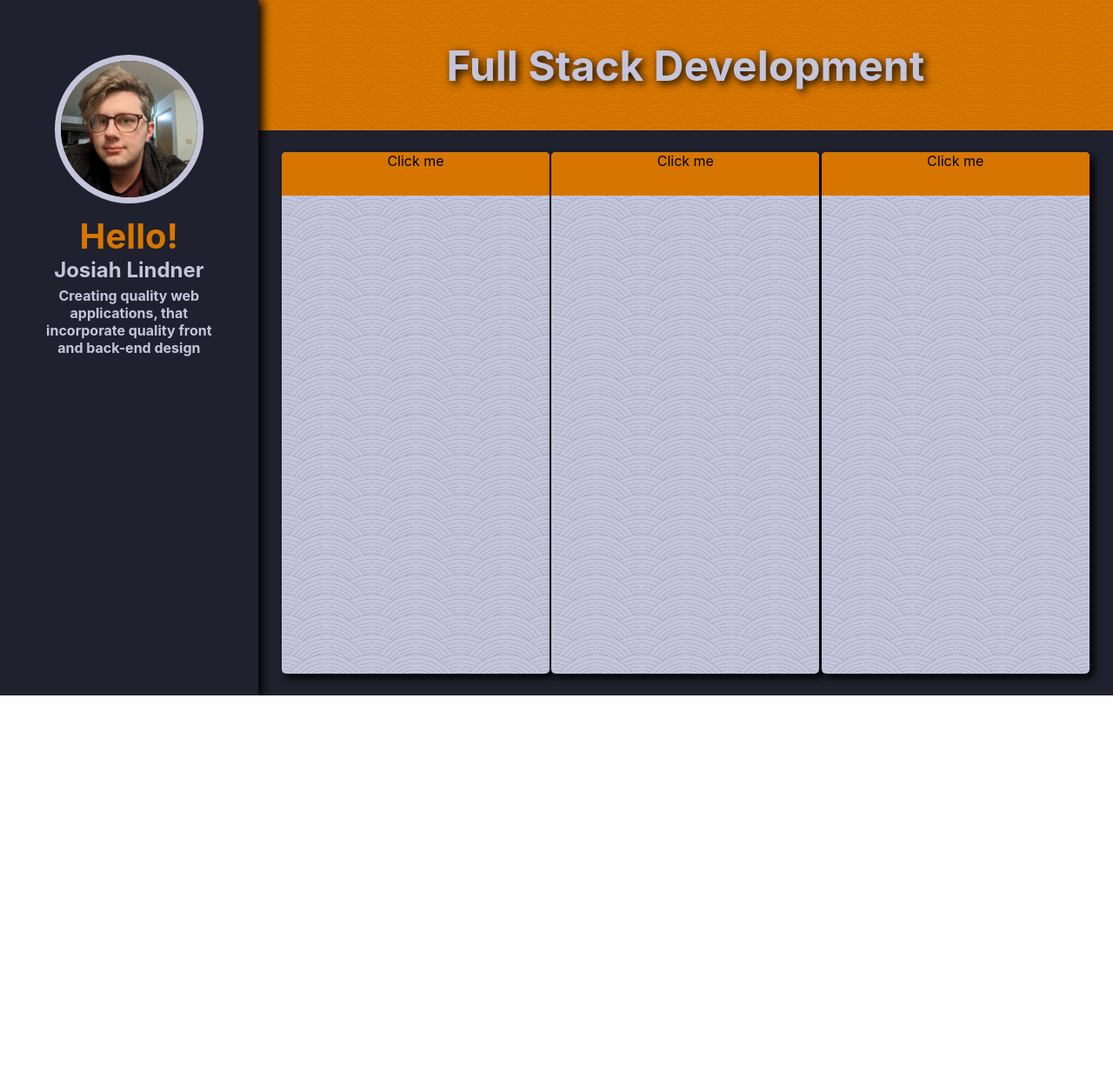
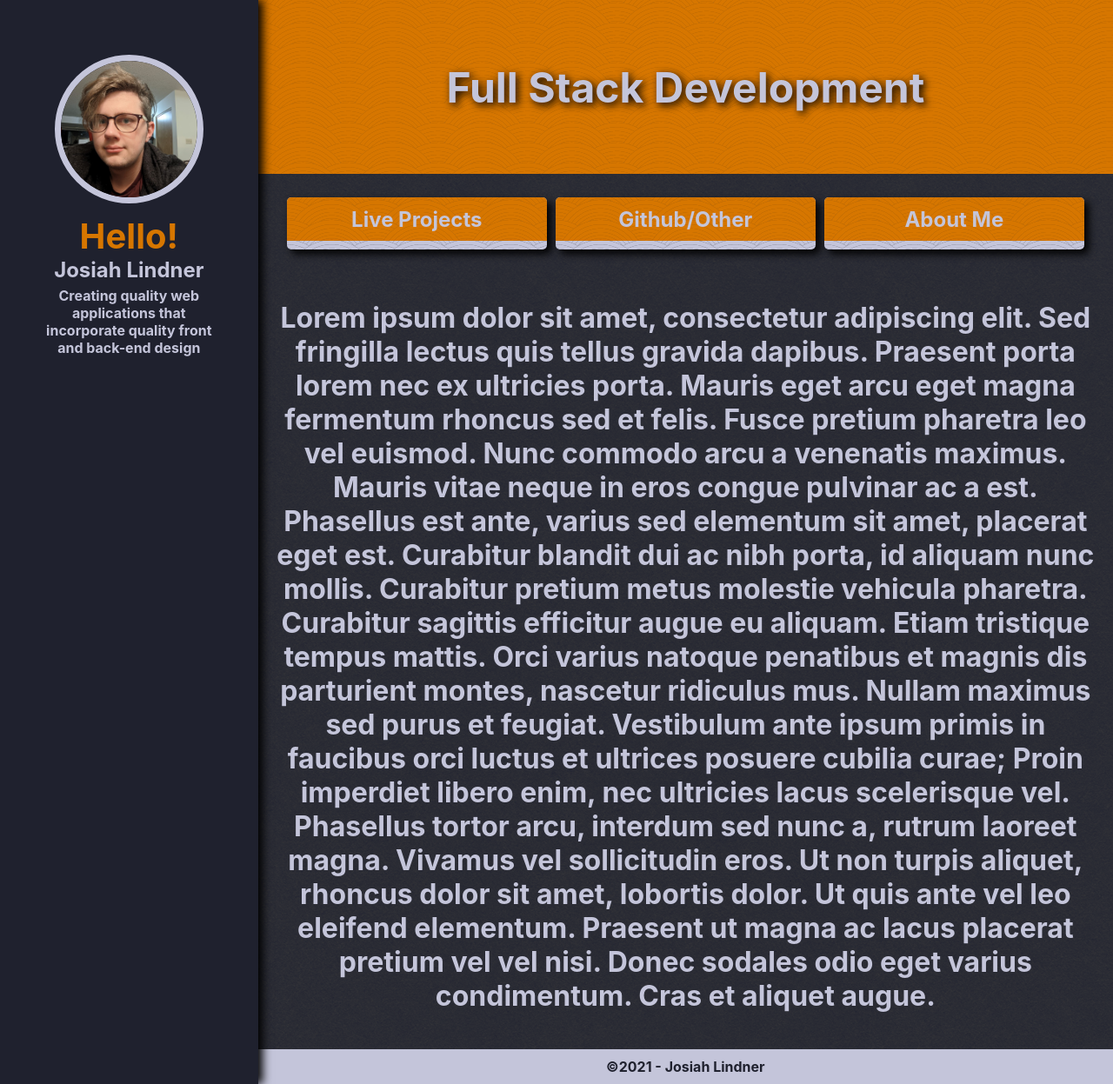
Before and after one commit to Jlindner1/portfolio, a React (Create React App) app: page / in a window 1280 px wide. Shown: the whole page at 87% size. Before the commit the page ends 800 px from the top, so only its background shows below. Built offline with nearby package versions, Linux system fonts and the light colour scheme.

Commit message:
many updates!

```diff
--- a/package.json
+++ b/package.json
@@ -4,6 +4,11 @@
   "version": "0.1.0",
   "private": true,
   "dependencies": {
+    "@fortawesome/fontawesome-svg-core": "^1.2.35",
+    "@fortawesome/free-brands-svg-icons": "^5.15.3",
+    "@fortawesome/free-regular-svg-icons": "^5.15.3",
+    "@fortawesome/free-solid-svg-icons": "^5.15.3",
+    "@fortawesome/react-fontawesome": "^0.1.14",
     "@testing-library/jest-dom": "^5.11.10",
     "@testing-library/react": "^11.2.6",
     "@testing-library/user-event": "^12.8.3",
--- a/src/components/Home.js
+++ b/src/components/Home.js
@@ -5,6 +5,10 @@ import Card from 'react-bootstrap/Card';
 import Button from 'react-bootstrap/Button';
 import Dropdown from 'react-dropdown';
 import 'react-dropdown/style.css';
+import { FontAwesomeIcon } from '@fortawesome/react-fontawesome';
+import { faColumns, faGraduationCap, faUserTie } from '@fortawesome/free-solid-svg-icons';
+import { faEnvelope, faUser, faFile } from '@fortawesome/free-regular-svg-icons';
+import { faPhp, faReact, faHtml5, faGithub } from '@fortawesome/free-brands-svg-icons';
 
 
 
@@ -28,34 +32,17 @@ class Home extends React.Component {
                 dc.classList.remove('visually-hidden');
             }, 0);
         }
-        // else{
-        //     dc.classList.remove("visible");
-        //     dc.classList.add("visually-hidden");
-        //     setTimeout(function () {
-        //         dc.classList.add('hidden');
-        //     }, 50);
-        // }
         else {
             dc.classList.remove('visible');
             dc.classList.add('visually-hidden');
-
-            // dc.addEventListener('transitionend', function(e) {
-            //     dc.classList.add('hidden');
-            // }, {
-            //     capture: false,
-            //     once: true,
-            //     passive: false
-            // });
-            setTimeout(function () {
+            dc.addEventListener('transitionend', function(e) {
                 dc.classList.add('hidden');
-            }, 1000);
+            }, {
+                capture: false,
+                once: true,
+                passive: false
+            });
         }
-
-
-
-        //let dd = e.target.getElementById(this.id);
-        //this.setState({ dropped : true });
-        //dd.classList.remove("hidden");
     }
 
     render () {
@@ -64,40 +51,83 @@ class Home extends React.Component {
                 <header className="banner">
                     <h1>Full Stack Development</h1>
                 </header>
-                <section className="main-content">
+                <section>
+                <div className="main-content">
                     <div className="column">
                         <div className="dropdown">
-                            <a onClick={((e) => this.toggleDropdown(e))}><div className="dropdown-button">Click me</div></a>
+                            <a onClick={((e) => this.toggleDropdown(e))}><div className="dropdown-button">Live Projects</div></a>
+                            {/* <FontAwesomeIcon icon={ faPhp } className="background-icon"/> */}
                             <ul id="dropdown-content" className="dropdown-content visually-hidden hidden">
-                                <li>Content 1</li>
-                                <li>Content 2</li>
-                                <li>Content 3</li>
+                                <li><div className="dropdown-item" >
+                                    <h3>PHP/MySQL Apps</h3>
+                                    <FontAwesomeIcon icon={ faPhp } className="icon" />
+                                </div></li>
+                                <li><div className="dropdown-item" >
+                                    <h3>Static Web Pages</h3>
+                                    <FontAwesomeIcon icon={ faHtml5 } className="icon" />
+                                </div></li>
+                                <li><div className="dropdown-item" >
+                                    <h3>React/API Front-ends</h3>
+                                    <FontAwesomeIcon icon={ faReact } className="icon" />
+                                </div></li>
                             </ul>
                         </div>
                     </div>
                     <div className="column">
                         <div className="dropdown">
-                            <a onClick={((e) => this.toggleDropdown(e))}><div className="dropdown-button">Click me</div></a>
+                            <a onClick={((e) => this.toggleDropdown(e))}><div className="dropdown-button">Github/Other</div></a>
+                            {/* <FontAwesomeIcon icon={ faPhp } className="background-icon"/> */}
                             <ul id="dropdown-content" className="dropdown-content visually-hidden hidden">
-                                <li>Content 1</li>
-                                <li>Content 2</li>
-                                <li>Content 3</li>
+                                <li><div className="dropdown-item" >
+                                    <h3>Educational Projects</h3>
+                                    <FontAwesomeIcon icon={ faGraduationCap } className="icon" />
+                                </div></li>
+                                <li><div className="dropdown-item" >
+                                    <h3>Personal Projects</h3>
+                                    <FontAwesomeIcon icon={ faGithub } className="icon" />
+                                </div></li>
+                                <li><div className="dropdown-item" >
+                                    <h3>Client Projects</h3>
+                                    <FontAwesomeIcon icon={ faUserTie } className="icon" />
+                                </div></li>
                             </ul>
                         </div>
                     </div>
                     <div className="column">
                         <div className="dropdown">
-                            <a onClick={((e) => this.toggleDropdown(e))}><div className="dropdown-button">Click me</div></a>
+                            <a onClick={((e) => this.toggleDropdown(e))}><div className="dropdown-button">About Me</div></a>
+                            {/* <FontAwesomeIcon icon={ faPhp } className="background-icon"/> */}
                             <ul id="dropdown-content" className="dropdown-content visually-hidden hidden">
-                                <li>Content 1</li>
-                                <li>Content 2</li>
-                                <li>Content 3</li>
+                                <li><div className="dropdown-item" >
+                                    <h3>My Bio</h3>
+                                    <FontAwesomeIcon icon={ faUser } className="icon" />
+                                </div></li>
+                                <li><div className="dropdown-item" >
+                                    <h3>Resume/Abilities</h3>
+                                    <FontAwesomeIcon icon={ faFile } className="icon" />
+                                </div></li>
+                                <li><div className="dropdown-item" >
+                                    <h3>Contact</h3>
+                                    <FontAwesomeIcon icon={ faEnvelope } className="icon" />
+                                </div></li>
                             </ul>
                         </div>
                     </div>
 
+                </div>
+                <div className="intro">
+                    <p>
+                        Lorem ipsum dolor sit amet, consectetur adipiscing elit. Sed fringilla lectus quis tellus gravida dapibus. Praesent porta lorem nec ex ultricies porta. Mauris eget arcu eget magna fermentum rhoncus sed et felis. Fusce pretium pharetra leo vel euismod. Nunc commodo arcu a venenatis maximus. Mauris vitae neque in eros congue pulvinar ac a est. Phasellus est ante, varius sed elementum sit amet, placerat eget est. Curabitur blandit dui ac nibh porta, id aliquam nunc mollis. Curabitur pretium metus molestie vehicula pharetra. Curabitur sagittis efficitur augue eu aliquam. Etiam tristique tempus mattis.
 
+                        Orci varius natoque penatibus et magnis dis parturient montes, nascetur ridiculus mus. Nullam maximus sed purus et feugiat. Vestibulum ante ipsum primis in faucibus orci luctus et ultrices posuere cubilia curae; Proin imperdiet libero enim, nec ultricies lacus scelerisque vel. Phasellus tortor arcu, interdum sed nunc a, rutrum laoreet magna. Vivamus vel sollicitudin eros. Ut non turpis aliquet, rhoncus dolor sit amet, lobortis dolor. Ut quis ante vel leo eleifend elementum. Praesent ut magna ac lacus placerat pretium vel vel nisi. Donec sodales odio eget varius condimentum. Cras et aliquet augue.
+                    </p>
+                </div>
                 </section>
+                <footer className="main-footer">
+                    <div>
+                        <h5>&#169;2021 - Josiah Lindner </h5>
+                    </div>
+                </footer>
             </div>
         );
     }
--- a/src/components/Sidebar.js
+++ b/src/components/Sidebar.js
@@ -18,7 +18,7 @@ class Sidebar extends React.Component {
                     <div className="profile-img"><a className="home-link"><img src={me}/></a></div>
                     <h1>Hello!</h1>
                     <h2>Josiah Lindner</h2>
-                    <p>Creating quality web applications, that incorporate quality front and back-end design</p>
+                    <p>Creating quality web applications that incorporate quality front and back-end design</p>
                 </section>
             </div>
 
--- a/src/styles/App.css
+++ b/src/styles/App.css
@@ -1,12 +1,24 @@
 .App {
   text-align: center;
-  width: 100%;
-  height: 100%;
+  min-width: 100%;
+  min-height: 100vh;
   display: flex;
   background-color: rgb(31, 33, 46);
+  background-image: url("../img/black-paper.png");
+  -webkit-touch-callout: none; /* iOS Safari */
+  -webkit-user-select: none; /* Safari */
+  -khtml-user-select: none; /* Konqueror HTML */
+  -moz-user-select: none; /* Old versions of Firefox */
+  -ms-user-select: none; /* Internet Explorer/Edge */
+  user-select: none;
 }
 
 .container {
   width: 20%;
-  height: 100%;
+  height: inherit;
 }
+
+h3 {
+  padding: 0;
+  margin: 0;
+}
--- a/src/styles/Home.css
+++ b/src/styles/Home.css
@@ -3,36 +3,43 @@
     height: 100%;
     display: flex;
     flex-direction: column;
+    /* display: none; */
 }
 
-.ul {
-    list-style: none;
+ul {
+    list-style-type: none;
+    padding: 0;
 }
 
 .main-content {
     display: flex;
     justify-content: space-evenly;
     max-width: 100%;
-    height: 100%;
-    max-height: 100%;
+    /* height: 100%; */
     padding: 25px;
+    flex-wrap: no-wrap;
+    flex-direction: row;
+    justify-content: space-evenly;
+    align-items: flex-start;
 }
 
 .column {
-    width: 33%;
-    max-height: 100%;
-    /* background-color: rgb(196, 197, 218); */
+    min-width: 32%;
+    max-width: 33.33%;
+    /* max-height: 100%; */
     border-radius: 5px;
+    overflow: hidden;
     background-image: url("../img/arches.png");
     background-color: rgb(196, 197, 218);
     box-shadow: 5px 5px 10px black;
+    margin: 2px;
 }
 
 .visible {
     opacity: 1;
     transform: scaleY(1);
-    rotate: 0;
-    transition: transform 1s ease, opacity 1s;
+    max-height: 600px;
+    transition: max-height 1s ease, transform .5s ease, opacity 1s ease;
     transform-origin:top;
 }
 
@@ -40,12 +47,13 @@
     opacity: 0;
     transform : rotate(360deg);
     transform: scaleY(0);
-    transition: transform 1s ease, opacity 1s;
+    max-height: 0px;
+    transition: max-height 1s ease, transform .5s ease, opacity 1s ease;
     transform-origin:top;
 }
 
 .hidden {
-    display: none;
+    /* display: none; */
 }
 
 .dropdown-button {
@@ -54,24 +62,81 @@
     height: 50px;
     overflow: hidden;
     margin: 0;
+    background-image: url("../img/arches.png");
+    display: flex;
+    justify-content: center;
+    align-items: center;
+    transition: background-color .5s, color .5s;
+    color: rgb(196, 197, 218);
+    font-size: 1.5rem;
+    font-weight: bold;
+
+}
+
+.dropdown-button:hover {
+    background-color: rgb(196, 197, 218);
+    transition: background-color .5s, color .5s;
+    cursor: pointer;
+    color: #d67600;
 }
 
 .dropdown{
-    height: 100%;
-    display: flex;
+    /* height: 100%; */
+    /* display: flex; */
     flex-direction: column;
-    border-radius: 5px;
+    /* border-radius: 5px; */
     margin: 0;
     overflow: hidden;
+    /* display: inline; */
     background-image: url("../img/arches.png");
+    /* border: 5px solid black */
 }
+
+/* .background-icon {
+    position: relative;
+    top: 40%;
+    left: 40%;
+    font-size: 6rem;
+    height: 0;
+} */
 
 .dropdown-content {
     height: 100%;
-    background-color: orange;
+    background-color: rgb(31, 33, 46);
     margin: 0;
-    overflow: hidden;
-    border-radius: 0 0 5px 5px;
+    background-image: url("../img/black-paper.png");
+    display: flex;
+    flex-direction: column;
+    justify-content: flex-start;
+    padding: 5px;
+}
+
+.dropdown-item {
+    /* max-height: 200px; */
+    padding: 10px;
+    border-radius: 5px;
+    height: max-content;
+    background-color: rgb(223, 224, 236);
+    background-image: url("../img/black-paper.png");
+    cursor: pointer;
+    margin: 5px;
+    transition: background-color .5s;
+}
+
+.dropdown-item:hover {
+    background-color: #d67600;
+    transition: background-color .5s;
+}
+
+.dropdown-item:hover .icon {
+    color: rgb(196, 197, 218);
+    transition: color .5s;
+}
+
+.dropdown-item>h3 {
+    margin-bottom: 10px;
+    font-size: clamp(1rem, 2vw, 1.5rem);
+    color: rgb(31, 33, 46);
 }
 
 .banner {
@@ -79,7 +144,6 @@
     height: 200px;
     background-color: #d67600;
     background-image: url("../img/arches.png");
-    /* This is mostly intended for prototyping; please download the pattern and re-host for production environments. Thank you! */
     display: flex;
     align-items: center;
     justify-content: center;
@@ -89,4 +153,79 @@
     text-shadow: 3px 3px 10px black;
     font-size: 3rem;
     color: rgb(196, 197, 218);
+    transition: color .5s, text-shadow .5s;
 }
+
+.banner h1:hover {
+    text-shadow: 0px 0px 20px rgb(196, 197, 218);
+    color: white;
+    transition: color .5s, text-shadow .5s;
+}
+
+.dropdown-item .icon {
+    font-size: clamp(1rem, 5vw, 4.5rem);
+    color: #d67600;
+    transition: color .5s;
+}
+
+h3 {
+    font-size: clamp(1rem, 3vw, 2rem);
+}
+
+.main-footer {
+    width: 100%;
+    max-height: 50px;
+    background-color: rgb(196, 197, 218);
+    position: sticky;
+    margin-top: auto;
+}
+
+h5 {
+    font-size: 1rem;
+    font-weight: bold;
+    color: rgb(31, 33, 46);
+    margin: 10px;
+}
+
+.intro {
+    padding: 0 10px 10px 10px;
+}
+
+.intro p {
+    font-size: 2rem;
+    color: rgb(196, 197, 218);
+    font-weight: bold;
+}
+
+@media only screen and (max-width: 740px) {
+    .main-content {
+        flex-wrap: wrap;
+        flex-flow: column;
+        justify-content: center;
+        align-content: center;
+
+
+    }
+
+    .column {
+        min-width: 100%;
+    }
+
+    .dropdown-content {
+        max-height: 500px;
+        transition: max-height 1s ease, transform 1s ease, opacity 1s;
+    }
+
+    .visually-hidden {
+        max-height: 0;
+        transition: max-height 1s ease, transform 1s ease, opacity 1s;
+    }
+
+    .banner h1 {
+        font-size: 2rem;
+    }
+
+    .intro p {
+        font-size: 1.5rem;
+    }
+}
--- a/src/styles/Sidebar.css
+++ b/src/styles/Sidebar.css
@@ -1,14 +1,14 @@
 .sidebar {
     background-color: rgb(31, 33, 46);
     width: 20%;
-    max-height: 100%;
+    max-height: inherit;
     padding: 50px;
     box-shadow: 5px 0px 10px black;
     z-index: 10;
 }
 
 .sticky{
-    position: sticky; top: 10px;
+    position: sticky; top: 0;
 }
 
 .profile-img {
@@ -16,6 +16,10 @@
     margin: 0 auto;
     padding-top: 100%;
     position: relative;
+}
+
+.profile-img:hover {
+    cursor: pointer;
 }
 
 h1 {
@@ -55,3 +59,10 @@ h2 {
     border-color: #d67600;
     transition: all 200ms ease;
 }
+
+@media only screen and (max-width: 740px) {
+
+    .sidebar {
+        display: none;
+    }
+}
--- a/src/styles/index.css
+++ b/src/styles/index.css
@@ -1,4 +1,4 @@
-html, body, #root{
+html, body, .root{
   height: 100%;
 }
 
@@ -15,7 +15,9 @@ html::-webkit-scrollbar {
 }
 
 .root {
-  height: 100%;
+  /* height: 100%; */
+  display: flex;
+  /* height:inherit; */
 }
 
 body {
@@ -25,6 +27,7 @@ body {
     sans-serif;
   -webkit-font-smoothing: antialiased;
   -moz-osx-font-smoothing: grayscale;
+  height: 100%;
 }
 
 code {
```
Also changed, not shown: src/img/black-paper.png (added), 1 other file (tests, documents, lock files or other folders).
